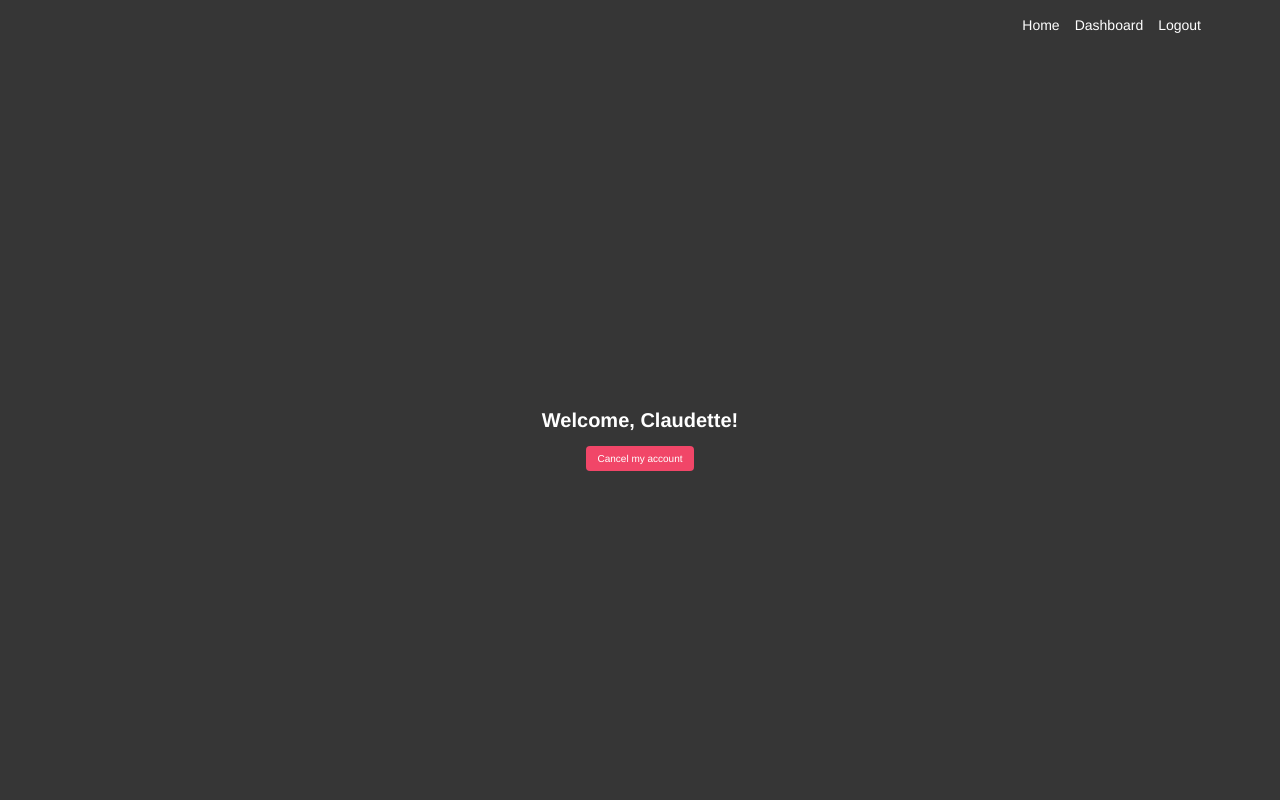
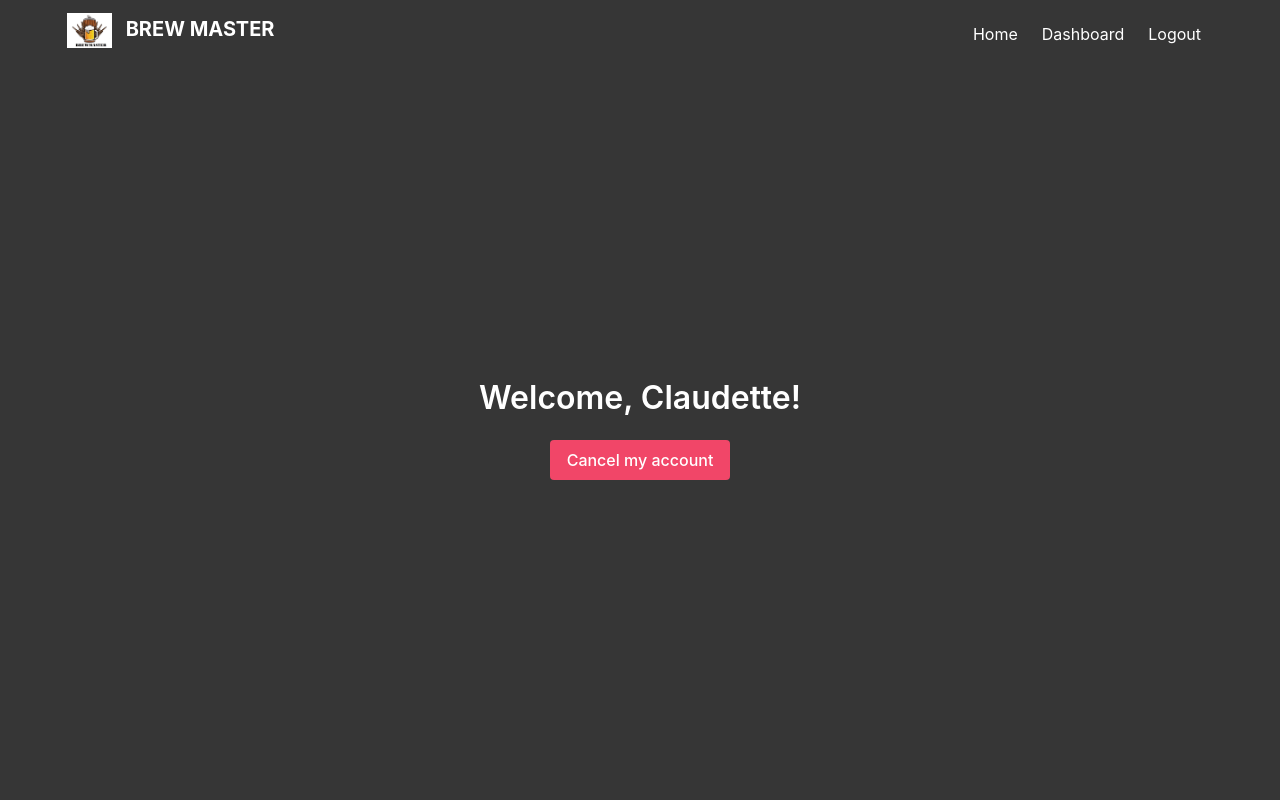
Before and after one commit to Honey20103/BrewMaster, a Flask app: page /dashboard in a window 1280 px wide. Run offline with Flask 2, Linux system fonts and the light colour scheme; a user stored in the database is signed in; some libraries are stand-ins or nearby versions.

Commit message:
added cdns links and a few navbar items for logo

```diff
--- a/homebrew_app/project/templates/base.html
+++ b/homebrew_app/project/templates/base.html
@@ -1,22 +1,15 @@
 <!DOCTYPE html>
 <html lang="en">
+
 <head>
 	<meta charset="utf-8" />
 	<meta http-equiv="X-UA-Compatible" content="IE=edge" />
 	<meta name="viewport" content="width=device-width, initial-scale=1" />
 	<title>BrewMaster</title>
-    <link
-      rel="stylesheet"
-      href="https://cdnjs.cloudflare.com/ajax/libs/bulma/0.9.0/css/bulma.min.css"
-    />
-    <link
-      rel="stylesheet"
-      href="https://cdnjs.cloudflare.com/ajax/libs/twitter-bootstrap/3.3.7/css/bootstrap.min.css"
-    />
-    <link
-      rel="stylesheet"
-      href="https://cdnjs.cloudflare.com/ajax/libs/font-awesome/5.14.0/css/all.min.css"
-    />
+	<link rel="stylesheet" href="https://cdnjs.cloudflare.com/ajax/libs/bulma/0.9.0/css/bulma.min.css" />
+	<link rel="stylesheet"
+		href="https://cdnjs.cloudflare.com/ajax/libs/twitter-bootstrap/4.5.2/css/bootstrap.min.css" />
+	<link rel="stylesheet" href="https://cdnjs.cloudflare.com/ajax/libs/font-awesome/5.14.0/css/all.min.css" />
 	<link rel="stylesheet" href="assets/css/style.css" />
 </head>
 
@@ -26,6 +19,15 @@
 			<!-- NAVBAR-->
 			<nav class="navbar">
 				<div class="container">
+					<a href="#" class="navbar-brand">
+						<!-- Logo Image -->
+						<img src="https://github.com/Honey20103/BrewMaster/blob/master/assets/images/brewmaster3.png" width="45" alt="" class="d-inline-block align-middle mr-2">
+						<!-- Logo Text -->
+						<span class="text-uppercase font-weight-bold">BREW MASTER</span>
+					</a>
+					<button type="button" data-toggle="collapse" data-target="#navbarSupportedContent" aria-controls="navbarSupportedContent" aria-expanded="false" aria-label="Toggle navigation" class="navbar-toggler"><span class="navbar-toggler-icon"></span></button>
+
+
 					<div id="navbarMenuHeroA" class="navbar-menu">
 						<div class="navbar-end">
 							<a href="{{ url_for('main.index') }}" class="navbar-item">
@@ -47,6 +49,7 @@
 								Logout
 							</a>
 							{% endif %}
+							</ul>
 						</div>
 					</div>
 				</div>
@@ -65,4 +68,5 @@
 	<script src="https://cdnjs.cloudflare.com/ajax/libs/twitter-bootstrap/4.5.2/js/bootstrap.bundle.min.js"></script>
 	<script src="https://cdnjs.cloudflare.com/ajax/libs/jquery/3.5.1/jquery.slim.min.js"></script>
 </body>
+
 </html>
```
Lines whose indentation alone changed are shown as unchanged.
